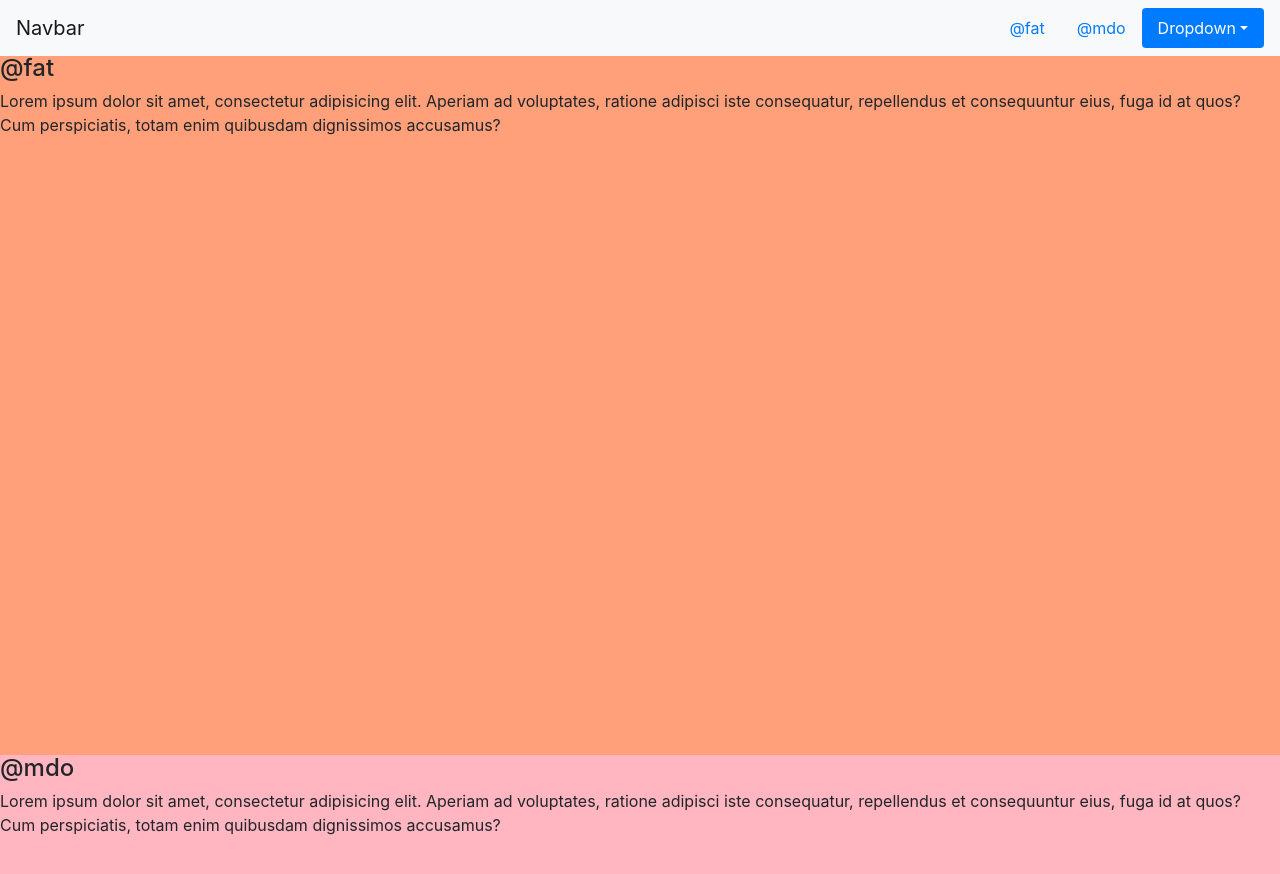
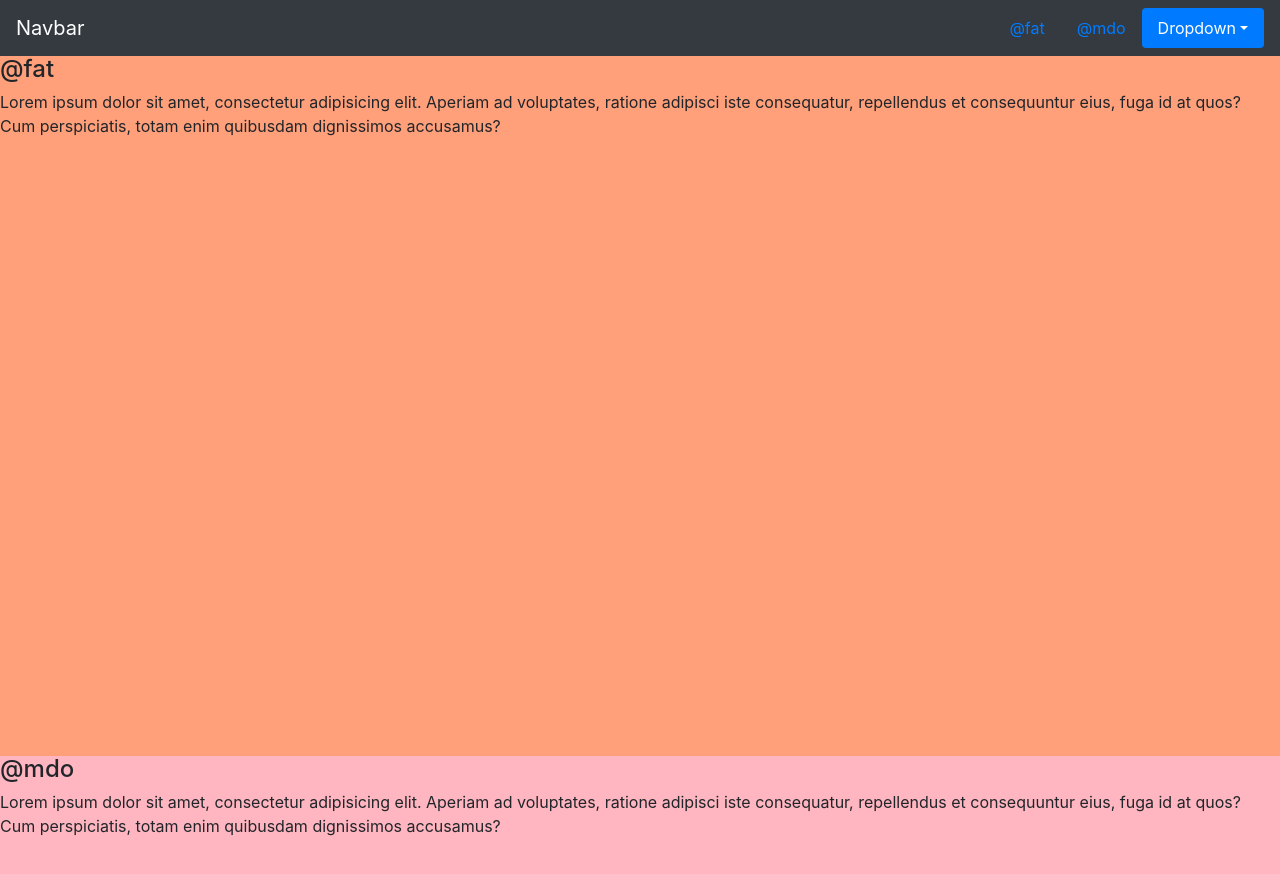
Before and after one commit to RobotCherries/Scroll-Spy, a plain HTML site: page index.html in a window 1280 px wide. Shown: the top 874 px of the page. Drawn offline with nearby package versions, Linux system fonts and the light colour scheme.

Commit message:
Create basic page with scrollspy

```diff
--- a/index.html
+++ b/index.html
@@ -13,7 +13,7 @@
 		<script src="https://maxcdn.bootstrapcdn.com/bootstrap/4.0.0-beta/js/bootstrap.min.js" integrity="sha384-h0AbiXch4ZDo7tp9hKZ4TsHbi047NrKGLO3SEJAg45jXxnGIfYzk4Si90RDIqNm1" crossorigin="anonymous"></script>
 
 		<style>
-			body { position: relative; top: 55px; }
+			body { position: relative; top: 56px; }
 			div { height: 700px; margin: 0; }
 			#fat { background-color: lightsalmon; }
 			#mdo { background-color: lightpink; }
@@ -25,7 +25,7 @@
 
 
 	<body data-spy="scroll" data-target=".navbar" data-offset="50">
-		<nav id="navbar-example2" class="navbar navbar-light bg-light fixed-top">
+		<nav id="navbar-example2" class="navbar navbar-dark bg-dark fixed-top">
 		  <a class="navbar-brand" href="#">Navbar</a>
 		  <ul class="nav nav-pills">
 		    <li class="nav-item">
```
